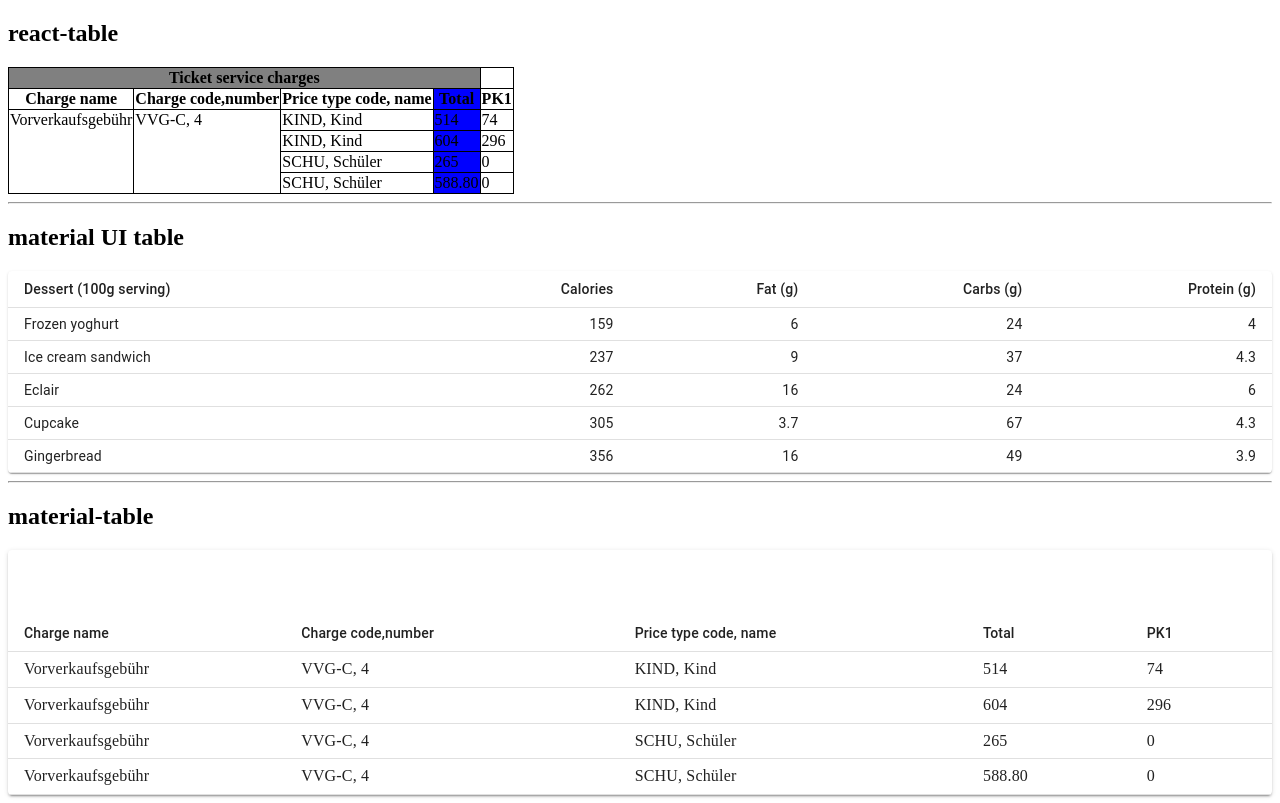
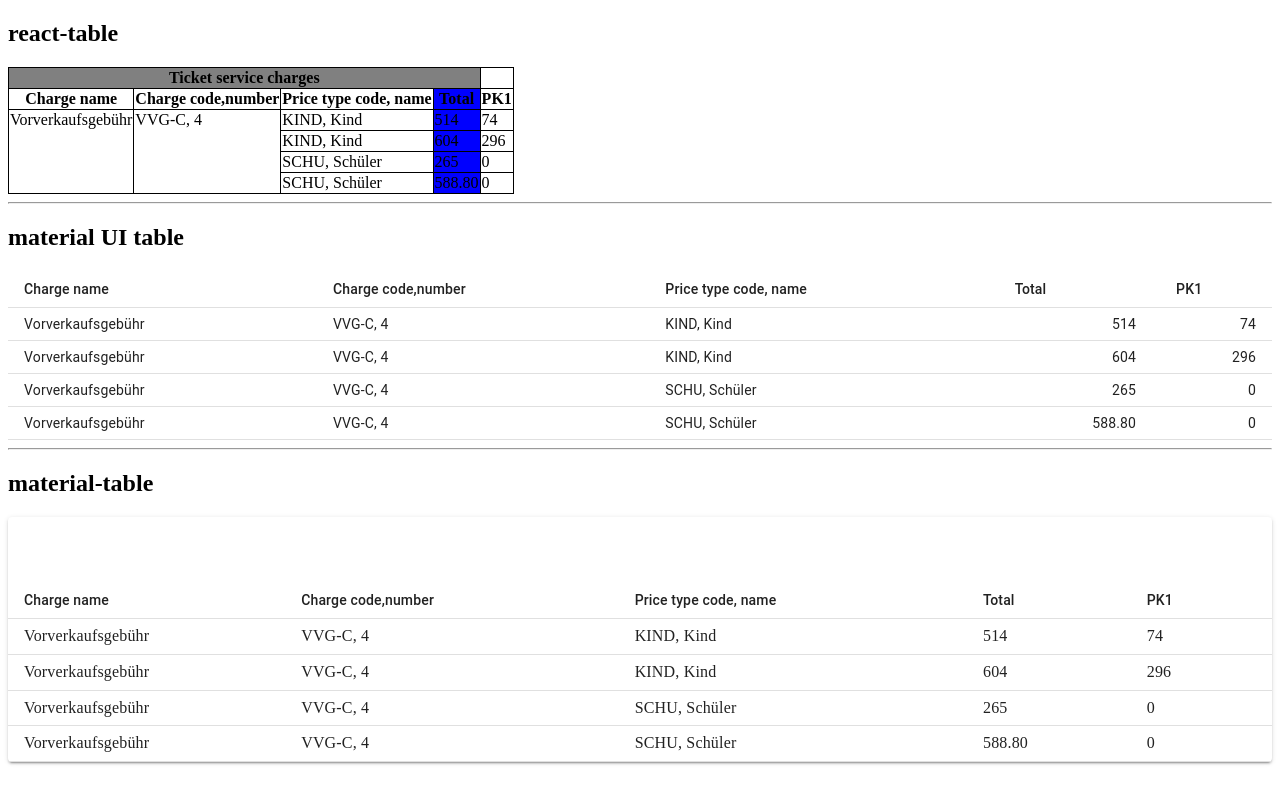
Before and after one commit to nenadbugaric/tables, a React (Create React App) app: page / in a window 1280 px wide. Built offline with nearby package versions, Linux system fonts and the light colour scheme.

Commit message:
material ui | use same example as for other tables

```diff
--- a/src/tables/material-table/index.jsx
+++ b/src/tables/material-table/index.jsx
@@ -1,7 +1,7 @@
 import React from "react";
 import MaterialTableComponent from 'material-table';
 
-import data from './data';
+import data from '../rows';
 
 const config = [
   {
--- a/src/tables/material-ui-table/index.jsx
+++ b/src/tables/material-ui-table/index.jsx
@@ -3,10 +3,10 @@
 import Table from '@material-ui/core/Table';
 import TableBody from '@material-ui/core/TableBody';
 import TableCell from '@material-ui/core/TableCell';
-import TableContainer from '@material-ui/core/TableContainer';
 import TableHead from '@material-ui/core/TableHead';
 import TableRow from '@material-ui/core/TableRow';
-import Paper from '@material-ui/core/Paper';
+
+import data from '../rows';
 
 const useStyles = makeStyles({
   table: {
@@ -14,50 +14,34 @@
   },
 });
 
-function createData(name, calories, fat, carbs, protein) {
-  return { name, calories, fat, carbs, protein };
-}
-
-const rows = [
-  createData('Frozen yoghurt', 159, 6.0, 24, 4.0),
-  createData('Ice cream sandwich', 237, 9.0, 37, 4.3),
-  createData('Eclair', 262, 16.0, 24, 6.0),
-  createData('Cupcake', 305, 3.7, 67, 4.3),
-  createData('Gingerbread', 356, 16.0, 49, 3.9),
-];
-
 export default function MaterialUiTable() {
   const classes = useStyles();
 
   return (
     <div>
       <h2>material UI table</h2>
-      <TableContainer component={Paper}>
         <Table className={classes.table} size="small" aria-label="a dense table">
           <TableHead>
             <TableRow>
-              <TableCell>Dessert (100g serving)</TableCell>
-              <TableCell align="right">Calories</TableCell>
-              <TableCell align="right">Fat&nbsp;(g)</TableCell>
-              <TableCell align="right">Carbs&nbsp;(g)</TableCell>
-              <TableCell align="right">Protein&nbsp;(g)</TableCell>
+              <TableCell>Charge name</TableCell>
+              <TableCell>Charge code,number</TableCell>
+              <TableCell>Price type code, name</TableCell>
+              <TableCell>Total</TableCell>
+              <TableCell>PK1</TableCell>
             </TableRow>
           </TableHead>
           <TableBody>
-            {rows.map((row) => (
-              <TableRow key={row.name}>
-                <TableCell component="th" scope="row">
-                  {row.name}
-                </TableCell>
-                <TableCell align="right">{row.calories}</TableCell>
-                <TableCell align="right">{row.fat}</TableCell>
-                <TableCell align="right">{row.carbs}</TableCell>
-                <TableCell align="right">{row.protein}</TableCell>
+            {data.map((row) => (
+              <TableRow key={row.chargeName}>
+                <TableCell>{row.chargeName}</TableCell>
+                <TableCell>{row.chargeCode}</TableCell>
+                <TableCell>{row.priceType}</TableCell>
+                <TableCell align="right">{row.total}</TableCell>
+                <TableCell align="right">{row.pk1}</TableCell>
               </TableRow>
             ))}
           </TableBody>
         </Table>
-      </TableContainer>
     </div>
   );
 }
--- a/src/tables/react-table/data.js
+++ /dev/null
@@ -1,30 +0,0 @@
-export default [
-  {
-    chargeName: "Vorverkaufsgebühr",
-    chargeCode: "VVG-C, 4",
-    priceType: "KIND, Kind",
-    total: '514',
-    pk1: '74'
-  },
-  {
-    chargeName: "Vorverkaufsgebühr",
-    chargeCode: "VVG-C, 4",
-    priceType: "KIND, Kind",
-    total: '604',
-    pk1: '296'
-  },
-  {
-    chargeName: "Vorverkaufsgebühr",
-    chargeCode: "VVG-C, 4",
-    priceType: "SCHU, Schüler",
-    total: '265',
-    pk1: '0'
-  },
-  {
-    chargeName: "Vorverkaufsgebühr",
-    chargeCode: "VVG-C, 4",
-    priceType: "SCHU, Schüler",
-    total: '588.80',
-    pk1: '0'
-  },
-]
--- a/src/tables/react-table/index.jsx
+++ b/src/tables/react-table/index.jsx
@@ -2,7 +2,7 @@
 import { useTable } from "react-table";
 import styled from 'styled-components';
 
-import data from './data';
+import data from '../rows';
 
 const TABLE = styled.table`
   border: 1px solid black;
```
Also changed, not shown: src/tables/material-ui-table/data.js (deleted, +0 -30 lines), src/tables/rows.js (renamed from src/tables/material-table/data.js).
